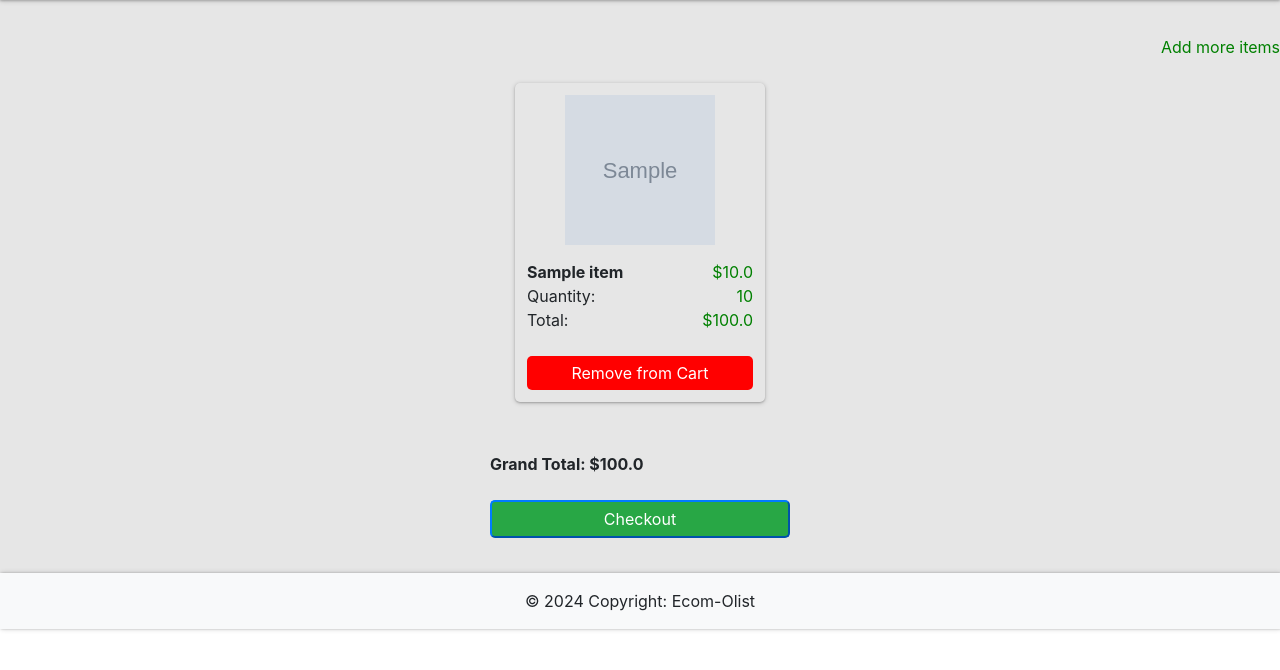
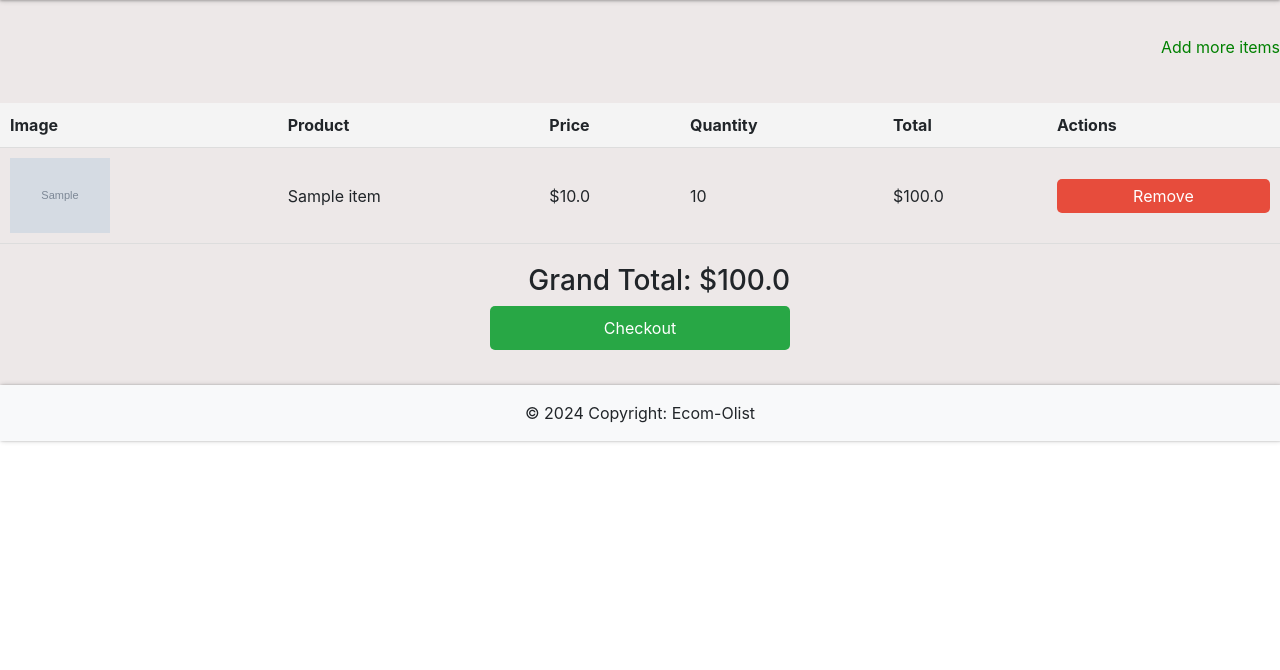
Before and after one commit to perckgg/E-commerce-Recommendation-System, a Flask app: page /cart in a window 1280 px wide. Shown: the part 73-743 px from the top of the page. Run offline with Flask 3, Linux system fonts and the light colour scheme; a user stored in the database is signed in; tables that the repository leaves empty hold one stand-in row (values such as "Sample post"); grey boxes marked "Sample" are stand-in pictures; parts of the project's set-up code (start-up, migrations or seed data) failed here and were passed over; some libraries are stand-ins or nearby versions.

Commit message:
update cart

```diff
--- a/app/__init__.py
+++ b/app/__init__.py
@@ -23,8 +23,8 @@ from datetime import datetime
 import uuid
 
 # load files===========================================================================================================
-trending_products = pd.read_csv("app/models/trending_products.csv")
-train_data = pd.read_csv("app/models/clean_data.csv")
+# trending_products = pd.read_csv("app/models/trending_products.csv")
+# train_data = pd.read_csv("app/models/clean_data.csv")
 
 os.environ["OAUTHLIB_INSECURE_TRANSPORT"] = "1"
 load_dotenv()
--- a/app/templates/base.html
+++ b/app/templates/base.html
@@ -116,7 +116,7 @@
     </div>
   </nav>
 
-  <div class="main">
+  <div class="main" style="background-color: rgb(237, 232, 232);">
     {% block content %}
     {% endblock %}
   </div>
--- a/app/templates/cart.html
+++ b/app/templates/cart.html
@@ -3,9 +3,11 @@
 {% block title %}
     Cart - Flask-O-shop
 {% endblock %}
+
 <script src="https://js.stripe.com/v3/"></script>
+
 {% block content %}
-	{% with msgs =  get_flashed_messages(with_categories=True) %}
+    {% with msgs = get_flashed_messages(with_categories=True) %}
         {% for c, msg in msgs %}
             {% if c == 'error' %}
                 <div class="flash-error">
@@ -25,34 +27,101 @@
         <a href="{{ url_for('home') }}" class="right-item">Add more items</a><br><br>
     {% endif %}
 
-	<div class="items">
+    {% if items %}
+    <table class="cart-table">
+        <thead>
+            <tr>
+                <th>Image</th>
+                <th>Product</th>
+                <th>Price</th>
+                <th>Quantity</th>
+                <th>Total</th>
+                <th>Actions</th>
+            </tr>
+        </thead>
+        <tbody>
             {% for i in range(items|length) %}
-    <div class="item">
-		<div class="item-wrapper">
-			<div class="img-wrapper">
-				<img src="{{ items[i].image }}" class="pic">
-			</div>
-			<b>{{ items[i].name }}</b>
-			<span class="right-item">${{ items[i].price }}</span><br>
-			Quantity:
-			<span class="right-item">{{ quantity[i] }}</span><br>
-			Total:
-			<span class="right-item">${{ quantity[i]*items[i].price }}</span>
-			<br><br>
+            <tr>
+                <td>
+                    <img src="{{ items[i].image }}" class="pic" style="width: 100px; height: auto;">
+                </td>
+                <td>{{ items[i].name }}</td>
+                <td>${{ items[i].price }}</td>
+                <td>{{ quantity[i] }}</td>
+                <td>${{ quantity[i]*items[i].price }}</td>
+                <td>
                     <a href="{{ url_for('remove', id=items[i].id, quantity=quantity[i]) }}">
-				<button class="remove-from-cart"> Remove from Cart </button>
+                        <button class="remove-from-cart"> Remove </button>
                     </a>
-		</div>
-	</div>
+                </td>
+            </tr>
             {% endfor %}
-	</div>
+        </tbody>
+    </table>
+    {% endif %}
+
     {% if price %}
     <div class="check">
         <form method="POST" action="{{ url_for('create_checkout_session') }}">
             <input type="hidden" value="{{ price_ids }}" name="price_ids">
-			Grand Total: ${{ price }} <br><br>
+            <h3>Grand Total: ${{ price }}</h3>
             <button class="bg-success btn-block btn-primary checkout"> Checkout </button>
         </form>
     </div>
     {% endif %}
+<style>
+	.cart-table {
+    width: 100%;
+    border-collapse: collapse;
+    margin-top: 20px;
+}
+
+.cart-table th, .cart-table td {
+    text-align: left;
+    padding: 10px;
+    border-bottom: 1px solid #ddd;
+}
+
+.cart-table th {
+    background-color: #f4f4f4;
+    font-weight: bold;
+}
+
+.cart-table td img {
+    max-width: 100px;
+    height: auto;
+}
+
+.remove-from-cart {
+    background-color: #e74c3c;
+    color: white;
+    border: none;
+    padding: 5px 10px;
+    cursor: pointer;
+    border-radius: 5px;
+}
+
+.remove-from-cart:hover {
+    background-color: #c0392b;
+}
+
+.check {
+    margin-top: 20px;
+    text-align: right;
+}
+
+.checkout {
+    background-color: #2ecc71;
+    color: white;
+    padding: 10px 20px;
+    border: none;
+    cursor: pointer;
+    border-radius: 5px;
+    font-size: 16px;
+}
+
+.checkout:hover {
+    background-color: #27ae60;
+}
+</style>
 {% endblock %}
```
Lines whose indentation alone changed are shown as unchanged.
